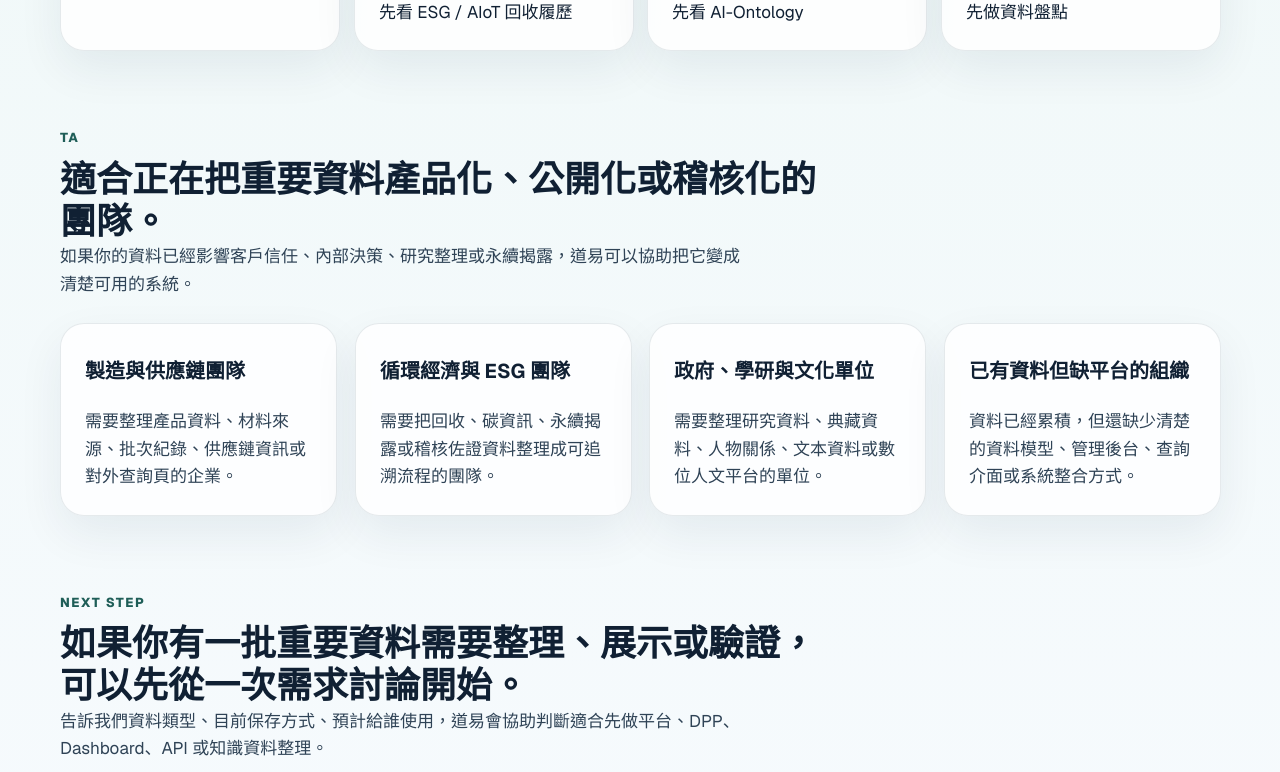
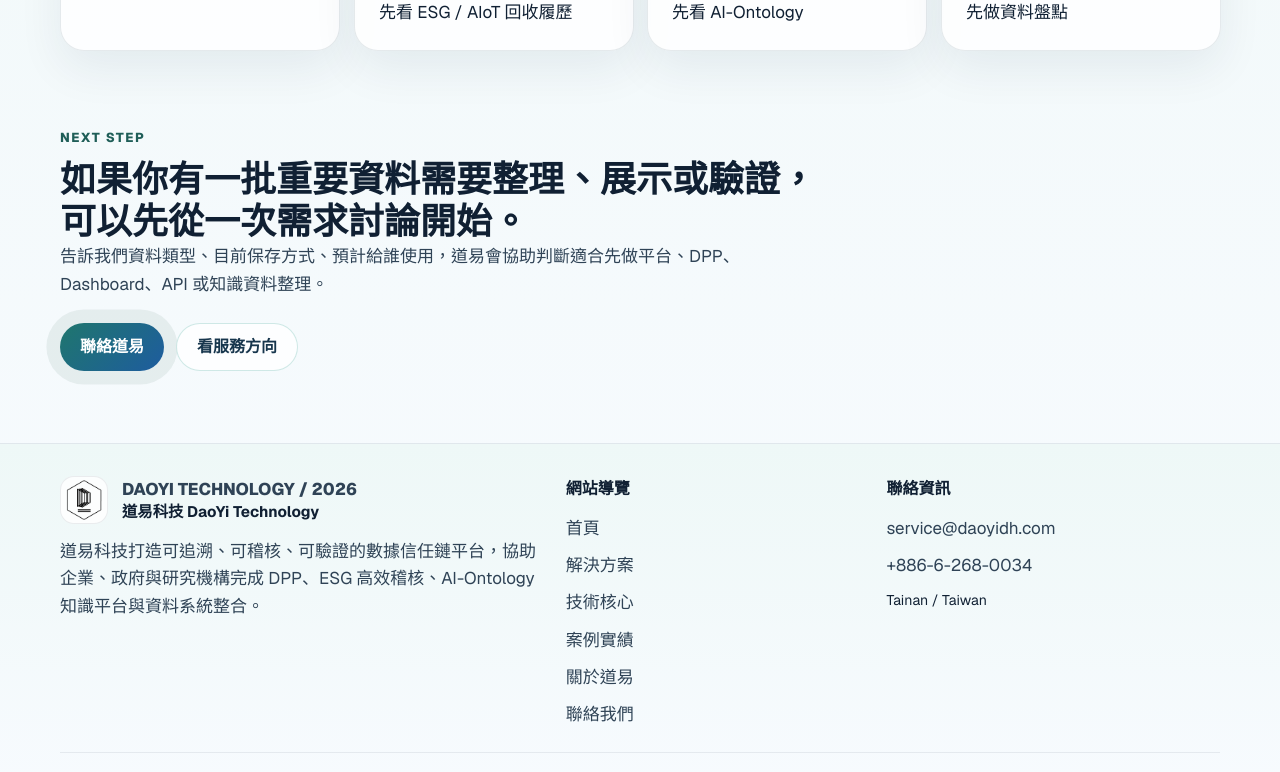
Before and after one commit to yangyen1977-wq/daoyi-website-2026, a Next.js app: page / in a window 1280 px wide. Shown: the part 1560-2332 px from the top of the page. Built offline with nearby package versions, Linux system fonts and the light colour scheme.

Commit message:
Remove home TA section

```diff
--- a/src/app/page.tsx
+++ b/src/app/page.tsx
@@ -5,7 +5,6 @@ import { Section } from "@/components/section";
 import {
   homeBuyerPaths,
   homeHero,
-  homeTargetAudiences,
   homeWhatWeDo,
 } from "@/lib/content/home";
 import { publicAssetPath, siteConfig } from "@/lib/site";
@@ -71,21 +70,6 @@ export default function HomePage() {
       </Section>
 
       <Section
-        eyebrow="TA"
-        title="適合正在把重要資料產品化、公開化或稽核化的團隊。"
-        description="如果你的資料已經影響客戶信任、內部決策、研究整理或永續揭露，道易可以協助把它變成清楚可用的系統。"
-      >
-        <div className="card-grid four-up">
-          {homeTargetAudiences.map((item) => (
-            <article key={item.title} className="card decision-card">
-              <h3>{item.title}</h3>
-              <p>{item.detail}</p>
-            </article>
-          ))}
-        </div>
-      </Section>
-
-      <Section
         eyebrow="Next step"
         title="如果你有一批重要資料需要整理、展示或驗證，可以先從一次需求討論開始。"
         description="告訴我們資料類型、目前保存方式、預計給誰使用，道易會協助判斷適合先做平台、DPP、Dashboard、API 或知識資料整理。"
```
